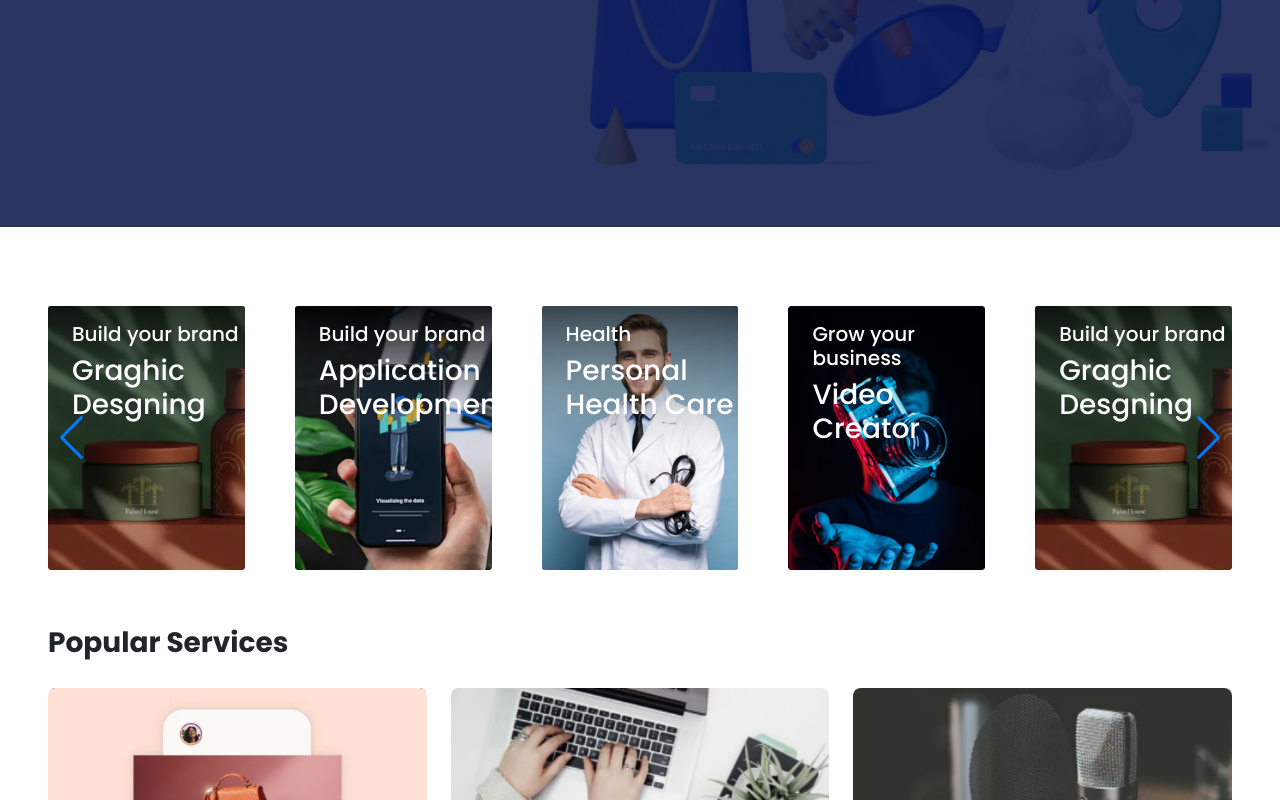
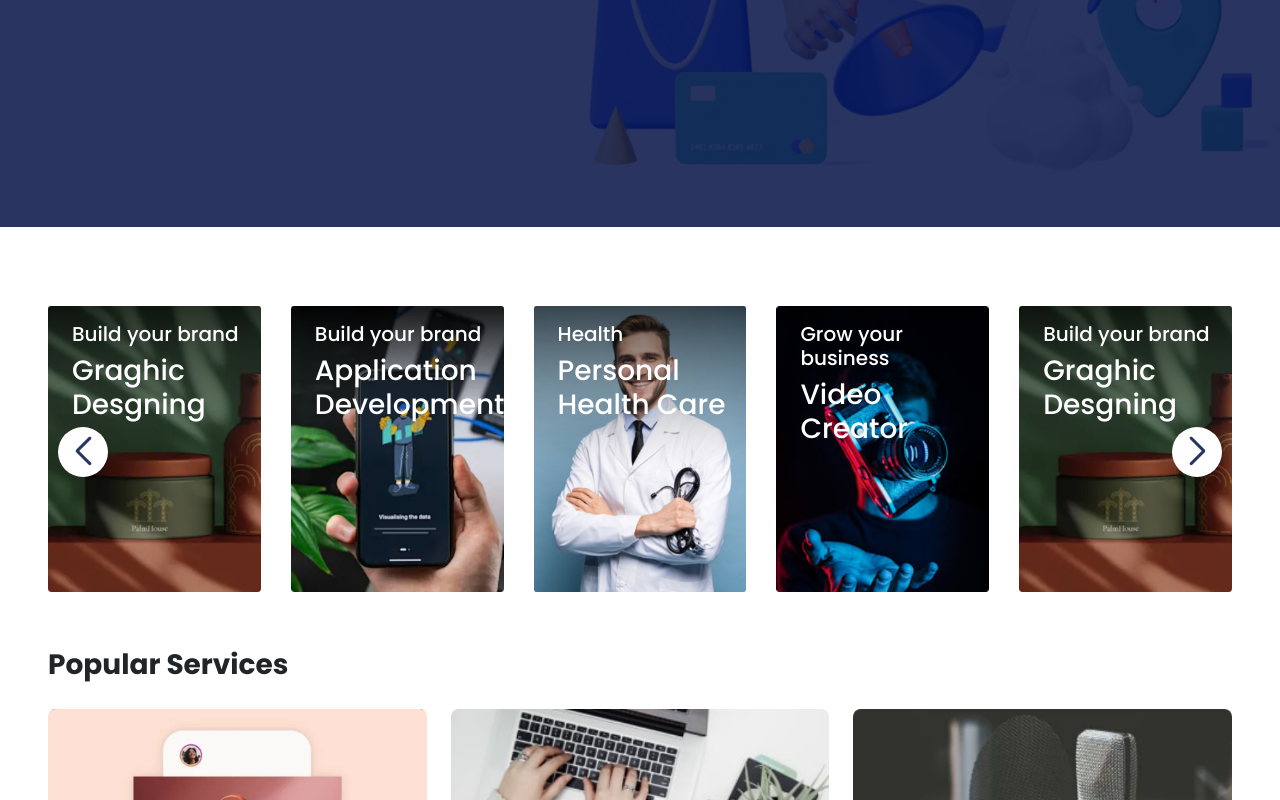
Before and after one commit to khansaud3551/bzurg, a React (Create React App) app: page / in a window 1280 px wide. Shown: the part 555-1355 px from the top of the page. Built offline with nearby package versions, Linux system fonts and the light colour scheme.

Commit message:
#resposivness

```diff
--- a/src/components/AboutsUs.js
+++ b/src/components/AboutsUs.js
@@ -2,7 +2,7 @@ import React from "react";
 
 function AboutsUs() {
   return (
-    <div className="container-fluid px-5 my-3">
+    <div className="container-fluid px-3 px-md-5 my-3">
       <h5 className="text-center color-prim">About Us</h5>
       <h3 className="text-center ">Why we're here</h3>
       <p className="text-center ">
--- a/src/components/Banner.css
+++ b/src/components/Banner.css
@@ -21,3 +21,37 @@
   padding: 0px 15px;
   font-size: 20px;
 }
+
+/* //Slider css */
+
+.swiper-button-prev:after {
+  content: "prev";
+  font-size: 28px !important;
+  font-weight: 900 !important;
+}
+.swiper-button-prev,
+.swiper-rtl .swiper-button-next {
+  left: 10px;
+  right: auto;
+  background: white !important;
+  color: #293461 !important;
+  font-weight: 600 !important;
+  padding: 25px 25px !important;
+  border-radius: 100%;
+}
+
+.swiper-button-next:after {
+  content: "next";
+  font-size: 28px !important;
+  font-weight: 900 !important;
+}
+.swiper-button-next,
+.swiper-rtl .swiper-button-next {
+  left: 10px;
+  right: auto;
+  background: white !important;
+  color: #293461 !important;
+  font-weight: 600 !important;
+  padding: 25px 25px !important;
+  border-radius: 100%;
+}
--- a/src/components/ExploreMarket.js
+++ b/src/components/ExploreMarket.js
@@ -15,7 +15,7 @@ import { Navigation } from "swiper";
 
 function ExploreMarket() {
   return (
-    <div className="container-fluid px-5 my-5">
+    <div className="container-fluid px-3 px-md-5 my-5">
       <Swiper
         slidesPerView={4}
         spaceBetween={30}
@@ -35,11 +35,11 @@ function ExploreMarket() {
           },
           "@1.10": {
             slidesPerView: 4,
-            spaceBetween: 40,
+            spaceBetween: 30,
           },
           "@1.50": {
             slidesPerView: 5,
-            spaceBetween: 50,
+            spaceBetween: 30,
           },
         }}
         loop={true}
--- a/src/components/PopularServices.js
+++ b/src/components/PopularServices.js
@@ -3,7 +3,7 @@ import PopularServicesCard from "./PopularServicesCard";
 
 function PopularServices() {
   return (
-    <div className="container-fluid px-5 my-3">
+    <div className="container-fluid px-3 px-md-5 my-3">
       <h3 className="heading_sec font-700">Popular Services</h3>
       <div className="row py-2 gy-4">
         <PopularServicesCard
--- a/src/components/PosterHome.js
+++ b/src/components/PosterHome.js
@@ -2,7 +2,7 @@ import React from "react";
 
 function PosterHome() {
   return (
-    <div className="container-fluid px-5 my-3 my-md-4 position-relative">
+    <div className="container-fluid px-3 px-md-5 my-3 my-md-4 position-relative">
       <img className="res_mobile" src="assets/homeposter.png" alt="" />
       <div className="inner_card  h-100 d-flex align-items-center px-5">
         <div className="ms-2">
--- a/src/components/TopService.js
+++ b/src/components/TopService.js
@@ -4,7 +4,7 @@ import TopServiceCard from "./TopServiceCard";
 
 function TopService() {
   return (
-    <div className="container-fluid px-5 my-5">
+    <div className="container-fluid px-3 px-md-5 my-5">
       <h3 className="heading_sec font-700">Top Service Providers</h3>
       <div className="parent py-2">
         <TopServiceCard
```
